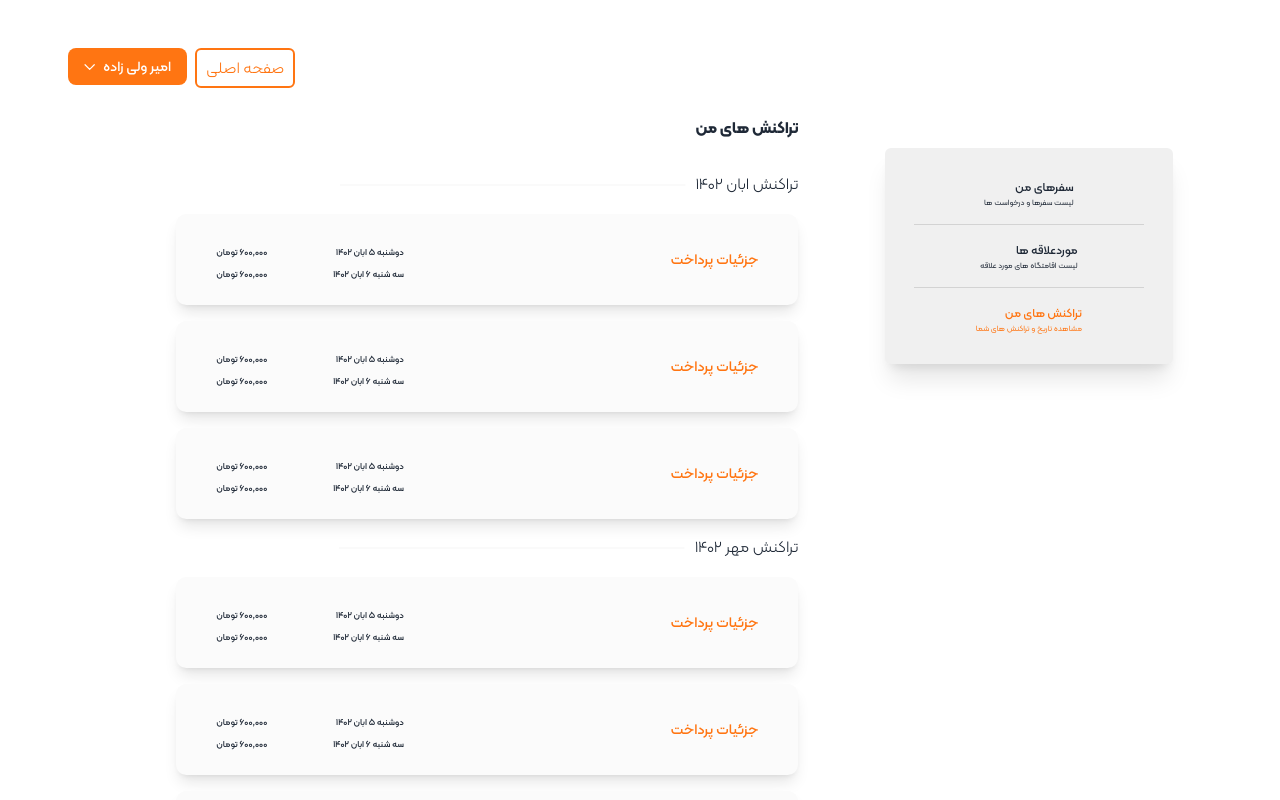
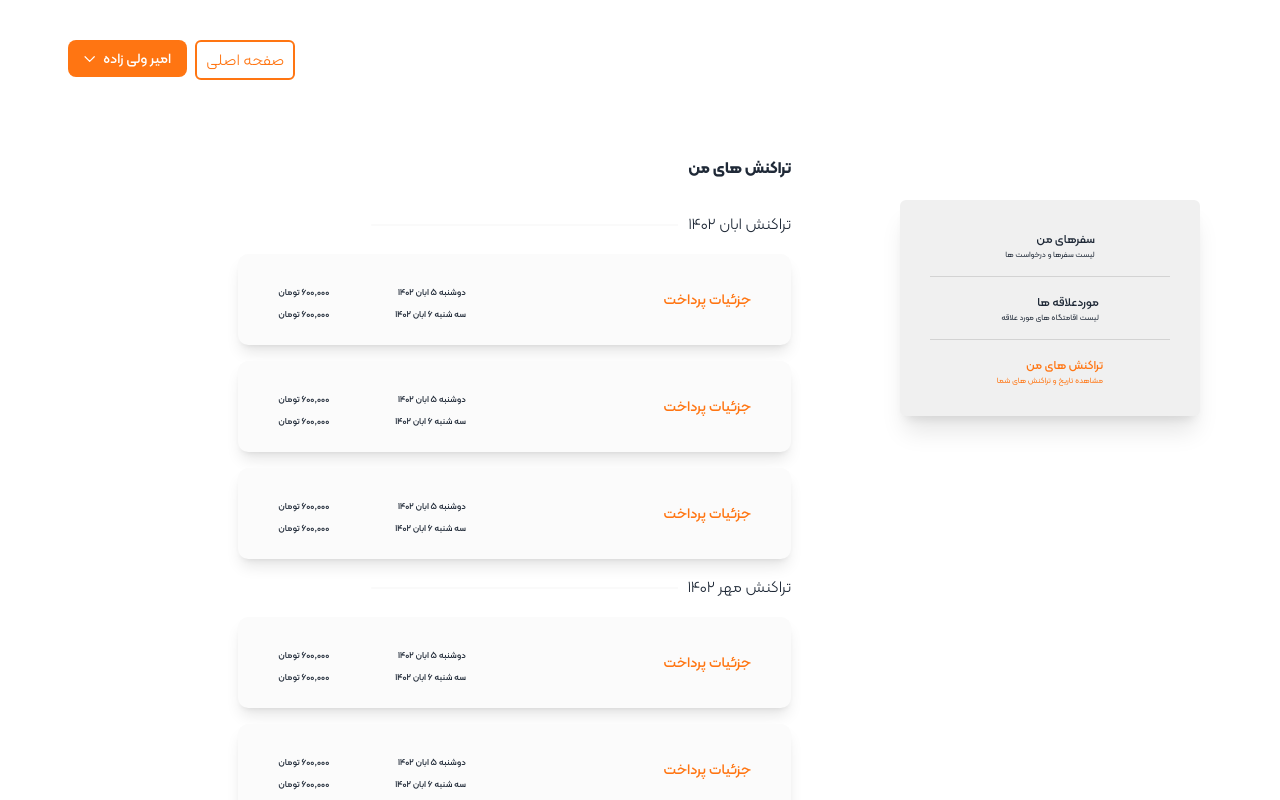
Before and after one commit to AlirezaMehrakbari/TourProject, a Next.js app: page /profile/transaction in a window 1280 px wide. Shown: the top 800 px of the page. Built offline with nearby package versions, Linux system fonts and the light colour scheme.

Commit message:
work on profile

```diff
--- a/app/components/dropDown/SelectDropDown.tsx
+++ b/app/components/dropDown/SelectDropDown.tsx
@@ -1,5 +1,5 @@
+'use client'
 import React, {useEffect, useRef, useState} from "react";
-import {width} from "@mui/system";
 
 
 type SelectDropDownProps = {
--- a/app/components/profile/ProfileNavbar.tsx
+++ b/app/components/profile/ProfileNavbar.tsx
@@ -1,12 +1,11 @@
 import React from 'react'
 import Button from '../Button'
-import DropDown from '../navbar/DropDown'
 import Link from 'next/link'
 import SelectDropDown from "@/app/components/dropDown/SelectDropDown";
 
 const ProfileNavbar = () => {
     return (
-        <div className="w-full flex flex-row justify-end mt-4">
+        <div className="w-[90%] mx-auto flex flex-row justify-end pt-10 pb-20">
             <div className="mx-1">
                 <Link href={'/'}>
                 <Button outline styles={'w-[100px] rounded-md'}>صفحه اصلی</Button>
--- a/app/components/profile/Sidebar.tsx
+++ b/app/components/profile/Sidebar.tsx
@@ -1,3 +1,4 @@
+'use client'
 import Link from 'next/link'
 import { usePathname } from 'next/navigation'
 import React from 'react'
@@ -7,8 +8,8 @@ const sidebar = () => {
   const pathName = usePathname()
 
   return (
-    <div className="w-[80%] mx-auto h-full rounded-md shadow-xl bg-[#F0F0F0] md:w-[25%] ">
-      <div className='w-[80%] flex flex-col mx-auto divide-y divide-[#D3D3D3] gap-y-4 py-[30px] md:mx-auto '>
+    <div className="relative mr-20 h-fit rounded-md shadow-xl bg-[#F0F0F0] max-md:w-[80%] md:w-[250px] lg:w-[300px] top-10">
+      <div className='w-[80%] flex flex-col mx-auto divide-y divide-[#D3D3D3] gap-y-4 py-[30px]'>
         <div className='flex justify-center items-center'>
           <Link className={`${pathName === '/profile/travels' && 'text-orange'}`} href={'/profile/travels'}>
             <h2 className="font-kalameh500 text-[12px] text-right item-center ">سفرهای من</h2>
--- a/app/profile/favorite/page.tsx
+++ b/app/profile/favorite/page.tsx
@@ -1,10 +1,6 @@
-'use client'
-import Button from "@/app/components/Button";
 import Sidebar from "../../components/profile/Sidebar";
-import ProfileNavbar from "../../components/profile/ProfileNavbar";
 import imageee from '../../../public/images/TakhfifPicture1.png'
 import Image from "next/image";
-import { IoStarHalfOutline } from "react-icons/io5";
 import { CiLocationOn } from "react-icons/ci";
 
 import { TfiMoney } from "react-icons/tfi";
@@ -102,22 +98,15 @@ const Favorite = () => {
         },
     ]
     return (
-        <div className='w-[90%] mx-auto flex flex-col justify-center '>
-            <div className="py-8 pb-14">
-            <ProfileNavbar />
-            </div>
-
-
+        <div className='md:w-[60%] px-4 items-center w-full flex flex-col justify-center'>
             <div className="w-full flex flex-col justify-between pb-10 pt-7 md:flex-row gap-x-8">
-                <Sidebar />
-
                 <div className='w-full mx-auto flex flex-col rounded-md  md:mt-[-38px]'>
                     <h1 className="font-kalameh700 pb-12 max-md:pt-10 max-md:text-center">مورد علاقه ها</h1>
                     <div className="w-full mx-auto flex flex-col items-center rounded-md justify-between md:mt-[-2rem] md:flex md:flex-row md:flex-wrap md:w-[100%]">
 
                         {
                             villa.map((item) => (
-                                <div className="w-[60%] flex flex-col text-[#706E6E] hover:text-[#000] md:w-[28%] px-1 ">
+                                <div className="w-[60%] flex flex-col text-[#706E6E] hover:text-[#000] md:w-[50%] lg:w-[32%] px-1 ">
                                     <Image
                                         className='rounded-md w-full max-h-[160px] object-cover object-center shadow-md hover:shadow-lg cursor-pointer '
                                         src={item.image}
--- /dev/null
+++ b/app/profile/layout.tsx
@@ -0,0 +1,25 @@
+import type {Metadata} from 'next'
+import ProfileNavbar from "@/app/components/profile/ProfileNavbar";
+import Sidebar from "@/app/components/profile/Sidebar";
+
+export const metadata: Metadata = {
+    title: 'پروفایل کاربری',
+}
+
+export default function RootLayout({
+                                       children,
+                                   }: {
+    children: React.ReactNode
+}) {
+    return (
+        <html lang="fa">
+        <body className='font-body'>
+        <ProfileNavbar/>
+        <div className='flex flex-col md:flex-row gap-x-8'>
+        <Sidebar/>
+        {children}
+        </div>
+        </body>
+        </html>
+    )
+}
--- a/app/profile/transaction/page.tsx
+++ b/app/profile/transaction/page.tsx
@@ -8,22 +8,18 @@ import ProfileNavbar from "@/app/components/profile/ProfileNavbar";
 const Transaction = () => {
     const data = [1, 2, 3]
     return (
-        <div className='w-[90%] mx-auto flex flex-col'>
-            <div className="py-8">
-                <ProfileNavbar />
-            </div>
-            <div className="w-[full]  flex flex-col justify-between pb-10 pt-7 md:flex-row">
-                <Sidebar />
-                <div className="w-[80%] mx-auto flex flex-col rounded-md md:w-[60%] md:mt-[-2rem]">
+        <div className='w-[60%] flex flex-col'>
+            <div className="w-full  flex flex-col justify-between pb-10 pt-7 md:flex-row">
+                <div className="w-[80%] mx-auto flex flex-col rounded-md  md:mt-[-2rem]">
                     <h1 className="font-kalameh700 pb-8 max-md:pt-8 max-md:text-center">تراکنش های من</h1>
 
                     <div className='flex pb-4'>
                         <p className=''> تراکنش ابان 1402 </p>
                         <svg className='my-3 mx-[10px]' xmlns="http://www.w3.org/2000/svg" width="50%" height="2" viewBox="0 0 731 2" fill="none">
-                            <path d="M730 1L0.999991 1" stroke="#D3D3D3" stroke-width="0.5" stroke-linecap="round" />
+                            <path d="M730 1L0.999991 1" stroke="#D3D3D3" strokeWidth="0.5" strokeLinecap="round" />
                         </svg>
                     </div>
-                    <div className='flex flex-col gap-y-4'>
+                    <div className='w-full flex flex-col gap-y-4'>
                         {data.map(item => {
                             return (
                                 <PaymentDetails />
@@ -33,7 +29,7 @@ const Transaction = () => {
                     <div className='flex my-4'>
                         <p className=''> تراکنش مهر 1402 </p>
                         <svg className='my-3 mx-[10px]' xmlns="http://www.w3.org/2000/svg" width="50%" height="2" viewBox="0 0 731 2" fill="none">
-                            <path d="M730 1L0.999991 1" stroke="#D3D3D3" stroke-width="0.5" stroke-linecap="round" />
+                            <path d="M730 1L0.999991 1" stroke="#D3D3D3" strokeWidth="0.5" strokeLinecap="round" />
                         </svg>
                     </div>
                     <div className='flex flex-col gap-y-4'>
--- a/app/profile/travels/page.tsx
+++ b/app/profile/travels/page.tsx
@@ -7,13 +7,9 @@ import Link from 'next/link'
 
 const Travels = () => {
     return (
-        <div className='w-[90%] mx-auto flex flex-col'>
-            <div className="py-8">
-                <ProfileNavbar />
-            </div>
+        <div className='w-[70%]  flex flex-col'>
             <h1 className="font-kalameh700 ml-[300px] md:mr-[338px]">سفر های من</h1>
             <div className="w-full  flex flex-col justify-between pb-10 pt-7 md:flex-row">
-                <Sidebar />
                 <div className="w-[70%] mr-[70px] mx-auto flex flex-col rounded-md  py-8">
                     <div className='flex w-[100%] border-b border-[#D3D3D3] md:w-[40%] '>
                         <Link href={'./travels'}>
@@ -27,7 +23,7 @@ const Travels = () => {
                     <div className='flex w-[75%] border-b border-[#D3D3D3] mx-4 mt-[77px] '>
                         <p className='pb-4 font-kalameh400 text-[18.97] text-[#000]'>جزئیات اخرین رزرو شما</p>
                     </div>
-                    <div className='w-[100%] md:w-[75%]'>
+                    <div className='w-full md:w-[75%]'>
                         <Reserve />
                     </div>
                 </div>
--- a/app/profile/travels/prevReserve/page.tsx
+++ b/app/profile/travels/prevReserve/page.tsx
@@ -1,6 +1,3 @@
-'use client'
-import DropDown from '@/app/components/navbar/DropDown'
-import ButtnosAdmin from '@/app/components/profile/ProfileNavbar'
 import Reserve from '@/app/components/profile/Reserve'
 import Sidebar from '@/app/components/profile/Sidebar'
 import Link from 'next/link'
@@ -10,9 +7,6 @@ import SelectDropDown from "@/app/components/dropDown/SelectDropDown";
 const prevReserve = () => {
     return (
         <div className='w-[90%] mx-auto flex flex-col'>
-            <div className="py-8">
-                <ButtnosAdmin />
-            </div>
             <h1 className="font-kalameh700 mr-[338px]">سفر های من</h1>
             <div className="w-[full]  flex flex-row-reverse justify-between pb-10 pt-7">
                 <div className="w-[70%] mr-[70px] mx-auto flex flex-col rounded-md  py-8">
@@ -59,7 +53,6 @@ const prevReserve = () => {
                         <Reserve />
                     </div>
                 </div>
-                <Sidebar />
             </div>
 
         </div>
```
Also changed, not shown: app/components/profile/Reserve.tsx (+1 -68 lines).
